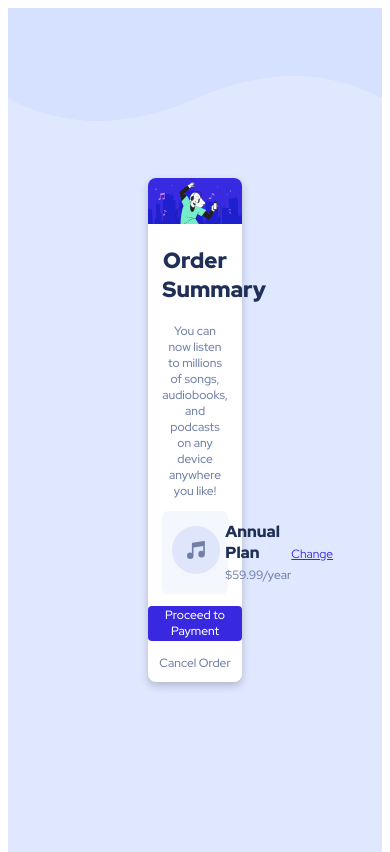
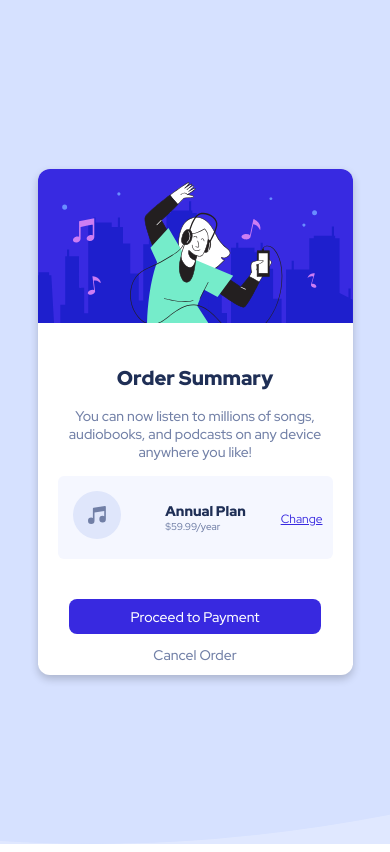
Before and after one commit to srivardhanvura/FrontendMentor, a plain HTML site: page order summary/order-summary-component-main/index.html in a window 390 px wide. Drawn offline with Linux system fonts and the light colour scheme.

```diff
--- a/order summary/order-summary-component-main/index.html
+++ b/order summary/order-summary-component-main/index.html
@@ -2,7 +2,7 @@
 <html lang="en">
 <head>
   <meta charset="UTF-8">
-  <meta name="viewport" content="width=device-width, initial-scale=1.0"> <!-- displays site properly based on user's device -->
+  <meta name="viewport" content="width=device-width, initial-scale=1.0">
 
   <link rel="icon" type="image/png" sizes="32x32" href="./images/favicon-32x32.png">
 
@@ -13,7 +13,6 @@
 
   <title>Frontend Mentor | Order summary card</title>
 
-  <!-- Feel free to remove these styles or customise in your own stylesheet 👍 -->
   <style>
     .attribution { font-size: 11px; text-align: center; }
     .attribution a { color: hsl(228, 45%, 44%); }
@@ -22,20 +21,20 @@
 <body>
   <div class="main-div">
     <div class="card">
-      <img class="hero-img" src="images/illustration-hero.svg"/>
+      <img class="hero-img" src="images/illustration-hero.svg" alt="Illustration Hero"/>
       <div class="content">
-        <h2 style="font-weight: 900; color: hsl(223, 47%, 23%); font-size: 22px;">Order Summary</h2>
-        <p style="font-weight: 500; color: hsl(224, 23%, 55%); font-size: 12px;">
+        <h2 class="title">Order Summary</h2>
+        <p class="description">
           You can now listen to millions of songs, audiobooks, and podcasts on any
           device anywhere you like!
         </p>
         <div class="plan-card">
-          <div class="music-div" style="padding: 5px 0;">
-            <img src="images/icon-music.svg">
+          <div class="music-div">
+            <img src="images/icon-music.svg" alt="Music Icon">
           </div>
-          <div class="plan-div" style="text-align: left; padding-left: 5px;">
-            <span style="font-size: 16px; font-weight: 900; color: hsl(223, 47%, 23%);">Annual Plan</span>
-            <span style="font-size: 12px; font-weight: 500; color: hsl(224, 23%, 55%);">$59.99/year</span>
+          <div class="plan-div">
+            <span class="plan-title">Annual Plan</span>
+            <span class="plan-price">$59.99/year</span>
           </div>
           <div class="change-div">
             <a href="#">Change</a>
--- a/order summary/order-summary-component-main/style.css
+++ b/order summary/order-summary-component-main/style.css
@@ -1,5 +1,7 @@
 body, html {
     height: 100%;
+    margin: 0;
+    font-family: 'Red Hat Display', sans-serif;
 }
 
 .main-div {
@@ -9,78 +11,143 @@ body, html {
     justify-content: center;
     background-color: hsl(225, 100%, 94%);
     background-repeat: no-repeat;
-    background-size: contain;
+    background-size: cover;
     background-image: url(images/pattern-background-desktop.svg);
-
+    padding: 20px;
+    box-sizing: border-box;
 }
 
 .card {
-    margin: auto;
-    width: 25%;
+    width: 100%;
+    max-width: 400px;
     box-shadow: 0 4px 8px 0 rgba(0,0,0,0.2);
-    border-radius: 8px;
+    border-radius: 12px;
     background-color: white;
-    align-items: center;
-    justify-content: center;
+    text-align: center;
 }
 
 .hero-img {
     width: 100%;
-    border-radius: 8px 8px 0 0;
+    border-radius: 12px 12px 0 0;
 }
 
 .content {
-    font-family: Red Hat Display;
-    text-align: center;
-    justify-content: center;
-    margin: 0 15%;
+    padding: 20px;
+}
+
+.title {
+    font-weight: 900;
+    color: hsl(223, 47%, 23%);
+    font-size: 22px;
+}
+
+.description {
+    font-weight: 500;
+    color: hsl(224, 23%, 55%);
+    font-size: 12px;
+    margin: 15px 0;
 }
 
 .plan-card {
     background-color: hsl(225, 100%, 98%);
     border-radius: 6px;
     display: flex;
-    align-items: center; /* Optional: aligns items vertically center */
-    justify-content: space-between; /* Optional: distributes space between items */
+    align-items: center;
+    justify-content:space-between;
     padding: 10px;
-    font-family: Red Hat Display;
+    margin: 10px 0;
+}
+
+.music-div {
+    padding: 5px;
+}
+
+.plan-div {
+    text-align: left;
+    padding-left: 5px;
+}
+
+.plan-title {
+    display: block;
+    font-size: 16px;
+    font-weight: 900;
+    color: hsl(223, 47%, 23%);
+}
+
+.plan-price {
+    display: block;
+    font-size: 12px;
+    font-weight: 500;
+    color: hsl(224, 23%, 55%);
+}
+
+.change-div a {
+    text-decoration: underline;
+    color: hsl(245, 75%, 52%);
+    font-size: 12px;
+}
+
+.change-div a:visited,
+.change-div a:hover,
+.change-div a:active {
+    color: hsl(245, 75%, 52%);
 }
 
 .payment-btn {
     background-color: hsl(245, 75%, 52%);
     border: none;
-    border-radius: 4px;
-    margin: 12px 0px;
+    border-radius: 8px;
+    margin: 10px auto; /* Center the button */
     height: 35px;
-    width: 100%;
+    min-width: 80%;
+    max-width: 80%; /* Set a max width */
     color: white;
-    font-family: Red Hat Display;
     font-weight: 500;
     font-size: 12px;
-    padding: 0 10px;
+    padding: 0 6px;
+    display: block; /* Ensures the button centers correctly */
+    cursor: pointer;
+    font-family: Red Hat Display;
 }
 
 .cancel-btn {
     border: none;
     background-color: white;
-    font-family: Red Hat Display;
     font-weight: 500;
-    align-items: center;
-    text-align: center;
     font-size: 12px;
     width: 100%;
     color: hsl(224, 23%, 55%);
     margin-bottom: 10px;
+    cursor: pointer;
+    font-family: Red Hat Display;
 }
 
-.change-div a {
-    text-decoration: underline; /* Remove underline */
-    color: hsl(245, 75%, 52%);
-    font-size: 12px; /* Set link color */
-  }
+@media (max-width: 600px) {
+    .main-div {
+        background-image: url(images/pattern-background-mobile.svg);
+    }
 
-  .change-div a:visited,
-  .change-div a:hover,
-  .change-div a:active {
-    color: hsl(245, 75%, 52%); /* Ensure the link color remains the same for all states */
-  }
+    .card {
+        width: 90%;
+    }
+
+    .title {
+        font-size: 20px;
+    }
+
+    .description {
+        font-size: 14px;
+    }
+
+    .plan-title {
+        font-size: 14px;
+    }
+
+    .plan-price {
+        font-size: 10px;
+    }
+
+    .payment-btn, .cancel-btn {
+        font-size: 14px;
+    }
+}
--- /dev/null
+++ b/social proof/style.css
@@ -0,0 +1,189 @@
+body,
+html {
+    height: 100%;
+    margin: 0;
+    font-family: 'League Spartan', sans-serif;
+}
+
+.main-div {
+    height: 100%;
+    background-image: url(images/bg-pattern-top-desktop.svg), url(images/bg-pattern-bottom-desktop.svg);
+    background-repeat: no-repeat, no-repeat;
+    background-position: top left, bottom right;
+    display: flex;
+    flex-direction: column;
+    align-items: center;
+    padding: 40px 20px;
+}
+
+.content-div {
+    display: flex;
+    justify-content: space-between;
+    align-items: flex-start;
+    width: 100%;
+    max-width: 1200px;
+    margin-bottom: 60px;
+}
+
+.heading-div {
+    width: 40%;
+}
+
+h1 {
+    color: hsl(300, 43%, 22%);
+    font-size: 40px;
+    font-weight: 700;
+    margin-bottom: 20px;
+}
+
+.description {
+    color: hsl(303, 10%, 53%);
+    font-size: 16px;
+    font-weight: 400;
+    letter-spacing: 1px;
+}
+
+.ratings-div {
+    display: flex;
+    flex-direction: column;
+    align-items: flex-end;
+}
+
+.rating {
+    display: flex;
+    align-items: center;
+    background-color: hsl(300, 24%, 96%);
+    padding: 15px 20px;
+    border-radius: 12px;
+    width: 100%;
+    justify-content: space-around;
+    max-width: 400px;
+    margin-bottom: 15px;
+}
+
+.stars {
+    display: flex;
+    gap: 5px;
+    margin-right: 10px;
+}
+
+.rating-source {
+    font-size: 14px;
+    font-weight: 700;
+    color: hsl(300, 43%, 22%);
+}
+
+/* Specific margins for each rating box to create the varied alignment effect */
+.rating:nth-child(1) {
+    margin-right: 30%;
+}
+
+.rating:nth-child(2) {
+    margin-right: 15%;
+}
+
+.rating:nth-child(3) {
+    margin-right: 0;
+}
+
+.reviews-div {
+    display: flex;
+    justify-content: space-between;
+    width: 100%;
+    max-width: 1200px;
+    gap: 20px;
+}
+
+.review-card {
+    background-color: hsl(300, 43%, 22%);
+    color: white;
+    border-radius: 10px;
+    padding: 20px;
+    flex: 1;
+    height: fit-content;
+}
+
+.profile {
+    display: flex;
+    align-items: center;
+    margin-bottom: 15px;
+}
+
+.profile-pic {
+    border-radius: 50%;
+    height: 50px;
+    width: 50px;
+    margin-right: 15px;
+}
+
+.reviewer-data {
+    display: flex;
+    flex-direction: column;
+}
+
+.reviewer-name {
+    font-weight: 700;
+}
+
+.verified-buyer {
+    color: hsl(333, 80%, 67%);
+    font-weight: 400;
+}
+
+.review {
+    font-size: 14px;
+    font-weight: 400;
+    line-height: 1.6;
+}
+
+.review-card:nth-child(1) {
+    margin-top: 0;
+}
+
+.review-card:nth-child(2) {
+    margin-top: 30px;
+}
+
+.review-card:nth-child(3) {
+    margin-top: 60px;
+}
+
+@media (max-width: 768px) {
+
+    .main-div {
+        background-image: url(images/bg-pattern-top-mobile.svg), url(images/bg-pattern-bottom-mobile.svg);
+        background-repeat: no-repeat, no-repeat;
+        background-position: top left, bottom right;
+    }
+
+    .content-div {
+        flex-direction: column;
+        align-items: center;
+        text-align: center;
+    }
+
+    .heading-div {
+        width: 100%;
+        margin-bottom: 30px;
+    }
+
+    .ratings-div {
+        width: 100%;
+        align-items: center;
+        margin: 0px 10px;
+    }
+
+    .reviews-div {
+        flex-direction: column;
+    }
+
+    .review-card {
+        max-width: 100%;
+        margin-top: 20px;
+    }
+
+    .rating {
+        margin-right: 0 !important;
+        align-items: flex-start;
+    }
+}
```
Also changed, not shown: social proof/index.html (added, +107 -0 lines), social proof/design/desktop-design.jpg (added), social proof/design/desktop-preview.jpg (added), social proof/design/mobile-design.jpg (added), social proof/images/bg-pattern-bottom-desktop.svg (added), social proof/images/bg-pattern-bottom-mobile.svg (added), social proof/images/bg-pattern-top-desktop.svg (added), social proof/images/bg-pattern-top-mobile.svg (added), social proof/images/favicon-32x32.png (added), social proof/images/icon-star.svg (added), social proof/images/image-anne.jpg (added), social proof/images/image-colton.jpg (added), social proof/images/image-irene.jpg (added), 4 other files.
